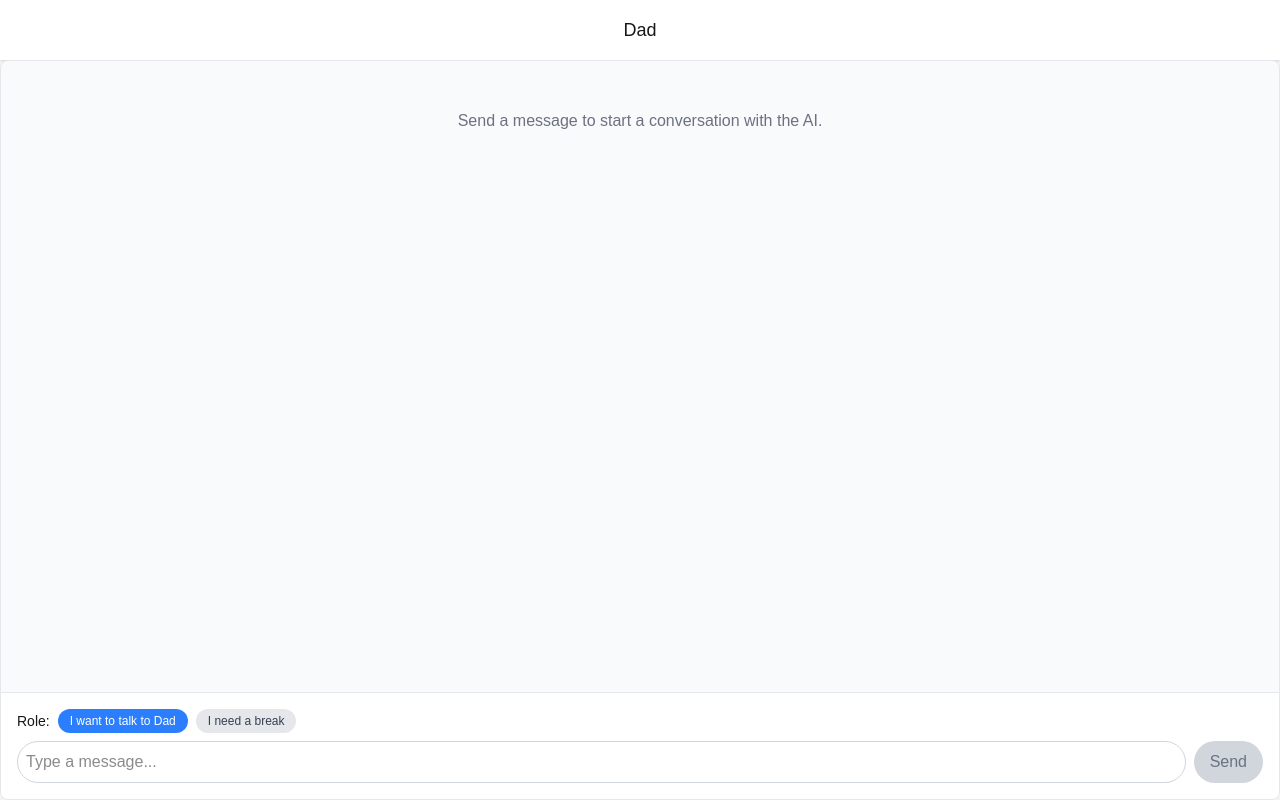
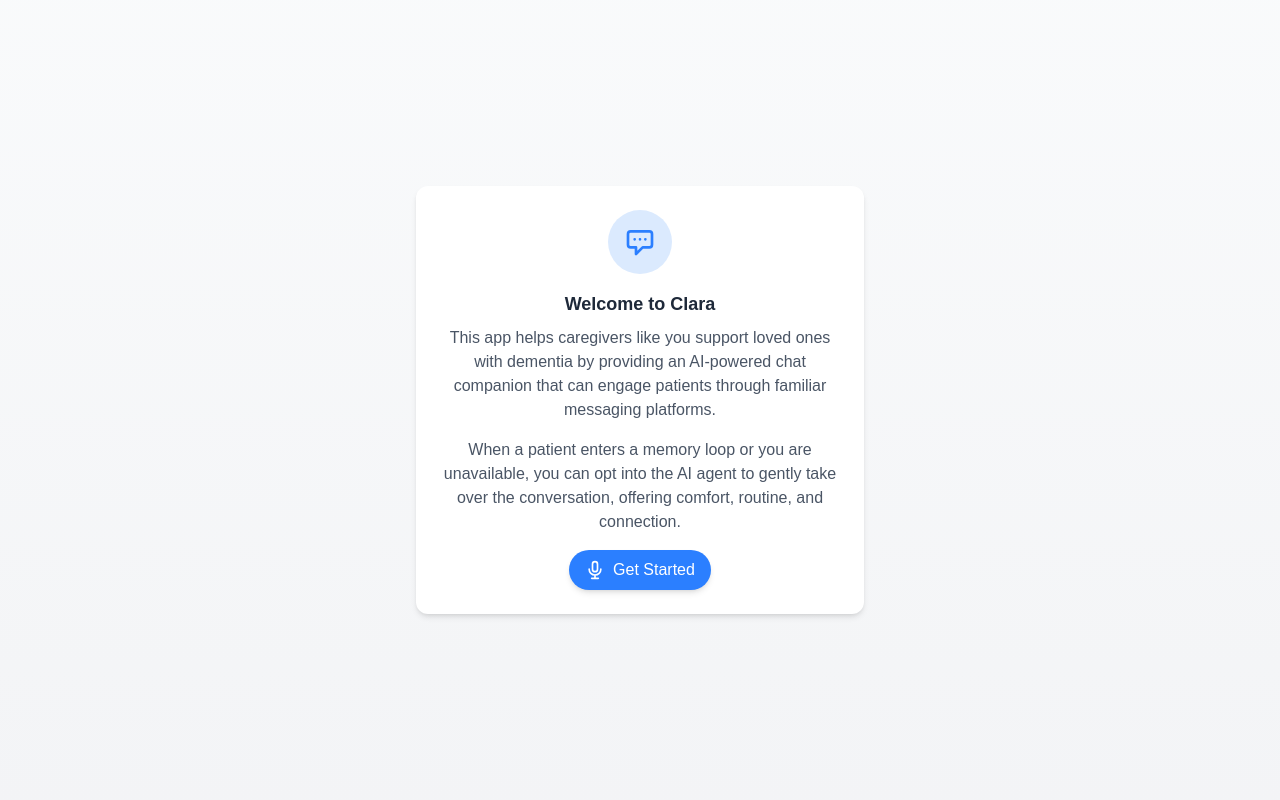
Before and after one commit to OOP-Hackathon-Clara/clara, a Next.js app in the folder clara-app/: page / in a window 1280 px wide. Built offline with nearby package versions, Linux system fonts and the light colour scheme.

Commit message:
Update UI

```diff
--- /dev/null
+++ b/clara-app/src/app/api/mode/route.ts
@@ -0,0 +1,43 @@
+import { NextRequest, NextResponse } from 'next/server';
+import { getMode, setMode } from '@/lib/mode';
+
+// Define the request body type
+interface SetModeRequest {
+  agent: boolean;
+}
+
+export async function POST(request: NextRequest) {
+  try {
+    // Parse the request body
+    const body = await request.json() as SetModeRequest;
+
+    // Validate the request body
+    if (typeof body.agent !== 'boolean') {
+      return NextResponse.json(
+        { error: 'Invalid request body. "agent" field must be a boolean.' },
+        { status: 400 }
+      );
+    }
+
+    // Update the current mode using the shared manager
+    setMode({ agent: body.agent });
+
+    // Return the updated mode
+    return NextResponse.json({
+      success: true,
+      mode: getMode()
+    });
+
+  } catch (error) {
+    console.error('Error setting mode:', error);
+    return NextResponse.json(
+      { error: 'Failed to set mode' },
+      { status: 500 }
+    );
+  }
+}
+
+// GET endpoint to retrieve the current mode
+export async function GET() {
+  return NextResponse.json({ mode: getMode() });
+}
--- a/clara-app/src/app/page.tsx
+++ b/clara-app/src/app/page.tsx
@@ -8,11 +8,6 @@ export const metadata = {
 export default function AIPage() {
   return (
     <div className="w-screen h-screen flex flex-col bg-gray-100">
-      {/* Simple header bar with just the name "Dad" */}
-      <div className="bg-white p-4 shadow-sm text-center">
-        <h1 className="text-lg font-medium">Dad</h1>
-      </div>
-
       {/* Chat wrapper taking up the rest of the space */}
       <div className="flex-1">
         <AIChatWrapper />
--- a/clara-app/src/components/ai/AIChat.tsx
+++ b/clara-app/src/components/ai/AIChat.tsx
@@ -1,7 +1,7 @@
 'use client';
 
 import { useState, FormEvent, useRef, useEffect } from 'react';
-import AIMessage from './AIMessage';
+import { AIMessage } from '.';
 
 // Define message types
 interface Message {
@@ -108,13 +108,23 @@ export default function AIChat() {
   };
 
   return (
-    <div className="flex flex-col h-full border border-gray-200 rounded-lg overflow-hidden">
+    <div className="flex flex-col h-full bg-gradient-to-b from-gray-50 to-gray-100 shadow-xl rounded-lg overflow-hidden">
+      {/* Chat Header - Messenger style */}
+      <div className="bg-white border-b border-gray-200 shadow-sm px-4 py-3 flex items-center">
+        <div className="w-10 h-10 rounded-full bg-blue-100 flex items-center justify-center overflow-hidden mr-3">
+          <span className="text-blue-500 font-semibold text-lg">D</span>
+        </div>
+        <div>
+          <h2 className="font-semibold text-gray-800">Dad</h2>
+        </div>
+      </div>
+
       {/* Messages Container */}
-      <div className="flex-1 overflow-y-auto p-4 bg-gray-50">
-        <div className="space-y-4">
+      <div className="flex-1 overflow-y-auto p-4 bg-gradient-to-b from-gray-50 to-gray-100">
+        <div className="space-y-4 max-w-3xl mx-auto">
           {messages.length === 0 && (
-            <div className="text-center text-gray-500 py-8">
-              Send a message to start a conversation with the AI.
+            <div className="rounded-lg p-4 text-center text-gray-500">
+              No messages yet. Start a conversation with Dad.
             </div>
           )}
 
@@ -123,8 +133,13 @@ export default function AIChat() {
           ))}
 
           {error && (
-            <div className="bg-red-100 text-red-700 p-3 rounded-lg">
+            <div className="bg-red-100 text-red-700 p-3 rounded-lg shadow">
+              <div className="flex items-center">
+                <svg xmlns="http://www.w3.org/2000/svg" className="h-5 w-5 mr-2" fill="none" viewBox="0 0 24 24" stroke="currentColor">
+                  <path strokeLinecap="round" strokeLinejoin="round" strokeWidth={2} d="M12 8v4m0 4h.01M21 12a9 9 0 11-18 0 9 9 0 0118 0z" />
+                </svg>
                 Error: {error}
+              </div>
             </div>
           )}
 
@@ -132,63 +147,70 @@ export default function AIChat() {
         </div>
       </div>
 
-      {/* Message Input */}
-      <form onSubmit={handleSubmit} className="p-4 border-t border-gray-200 bg-white">
-        <div className="flex flex-col space-y-2">
-          <div className="flex items-center justify-between mb-2">
-            <div className="flex items-center space-x-2">
-              <span className="text-sm font-medium">Role:</span>
+      {/* Role Selection Bar */}
+      <div className="bg-white border-t border-gray-200 px-4 py-2">
+        <div className="flex justify-center space-x-3 mb-2">
           <button
             type="button"
-                onClick={toggleRole}
-                className={`px-3 py-1 text-xs rounded-full ${
+            onClick={() => setActiveRole('user')}
+            className={`px-4 py-2 rounded-full text-sm font-medium transition-all ${
               activeRole === 'user'
-                    ? 'bg-blue-500 text-white'
-                    : 'bg-gray-200 text-gray-700'
+                ? 'bg-blue-500 text-white shadow-md'
+                : 'bg-gray-100 text-gray-600 hover:bg-gray-200'
             }`}
           >
             I want to talk to Dad
           </button>
           <button
             type="button"
-                onClick={toggleRole}
-                className={`px-3 py-1 text-xs rounded-full ${
+            onClick={() => setActiveRole('agent')}
+            className={`px-4 py-2 rounded-full text-sm font-medium transition-all ${
               activeRole === 'agent'
-                    ? 'bg-red-500 text-white'
-                    : 'bg-gray-200 text-gray-700'
+                ? 'bg-red-500 text-white shadow-md'
+                : 'bg-gray-100 text-gray-600 hover:bg-gray-200'
             }`}
           >
             I need a break
           </button>
         </div>
       </div>
-          <div className="flex space-x-2">
+
+      {/* Message Input */}
+      <form onSubmit={handleSubmit} className="p-4 bg-white border-t border-gray-200">
+        <div className="flex items-center space-x-2 max-w-3xl mx-auto">
+          <div className="flex-1 relative">
             <input
               type="text"
               value={input}
               onChange={(e) => setInput(e.target.value)}
-              placeholder="Type a message..."
-              className={`flex-1 p-2 border rounded-full focus:outline-none focus:ring-2 focus:ring-blue-500 ${
-                activeRole === 'agent'
-                  ? 'bg-gray-200 border-gray-200 text-gray-400 cursor-not-allowed'
-                  : 'border-gray-300'
-              }`}
-              disabled={activeRole === 'agent'}
+              placeholder={activeRole === 'agent' ? "Add more information about your interactions with Dad today..." : "Type a message..."}
+              className="w-full p-3 pr-12 border border-gray-300 rounded-full focus:outline-none focus:ring-2 focus:ring-blue-500 text-gray-700 shadow-sm"
             />
             <button
-              type="submit"
-              className={`px-4 py-2 rounded-full ${
-                !input.trim() || activeRole === 'agent'
-                  ? 'bg-gray-300 text-gray-500 cursor-not-allowed'
-                  : activeRole === 'user'
-                    ? 'bg-blue-500 text-white hover:bg-blue-600'
-                    : 'bg-red-500 text-white hover:bg-red-600'
-              }`}
-              disabled={!input.trim() || activeRole === 'agent'}
+              type="button"
+              className="absolute right-3 top-1/2 transform -translate-y-1/2 p-1 rounded-full text-gray-400 hover:text-blue-500"
             >
-              Send
+              <svg xmlns="http://www.w3.org/2000/svg" className="h-5 w-5" fill="none" viewBox="0 0 24 24" stroke="currentColor">
+                <path strokeLinecap="round" strokeLinejoin="round" strokeWidth={2} d="M19 11a7 7 0 01-7 7m0 0a7 7 0 01-7-7m7 7v4m0 0H8m4 0h4m-4-8a3 3 0 01-3-3V5a3 3 0 116 0v6a3 3 0 01-3 3z" />
+              </svg>
             </button>
           </div>
+
+          <button
+            type="submit"
+            disabled={!input.trim()}
+            className={`p-3 rounded-full ${
+              !input.trim()
+                ? 'bg-gray-200 text-gray-400 cursor-not-allowed'
+                : activeRole === 'agent'
+                  ? 'bg-red-500 text-white hover:bg-red-600 shadow-md'
+                  : 'bg-blue-500 text-white hover:bg-blue-600 shadow-md'
+            } transition-colors`}
+          >
+            <svg xmlns="http://www.w3.org/2000/svg" className="h-5 w-5" fill="none" viewBox="0 0 24 24" stroke="currentColor">
+              <path strokeLinecap="round" strokeLinejoin="round" strokeWidth={2} d="M12 19l9 2-9-18-9 18 9-2zm0 0v-8" />
+            </svg>
+          </button>
         </div>
       </form>
     </div>
--- a/clara-app/src/components/ai/AIChatWrapper.tsx
+++ b/clara-app/src/components/ai/AIChatWrapper.tsx
@@ -1,10 +1,18 @@
 'use client';
 
 import { useState } from 'react';
-import AIChat from './AIChat';
+import { AIChat, WelcomeScreen } from '.';
 
 export default function AIChatWrapper() {
-  // This wrapper component is used to handle client-side functionality
-  // and avoid hydration issues with server components
+  const [showWelcome, setShowWelcome] = useState(true);
+
+  const handleGetStarted = () => {
+    setShowWelcome(false);
+  };
+
+  if (showWelcome) {
+    return <WelcomeScreen onGetStarted={handleGetStarted} />;
+  }
+
   return <AIChat />;
 }
--- /dev/null
+++ b/clara-app/src/components/ai/WelcomeScreen.tsx
@@ -0,0 +1,36 @@
+'use client';
+
+interface WelcomeScreenProps {
+  onGetStarted: () => void;
+}
+
+export default function WelcomeScreen({ onGetStarted }: WelcomeScreenProps) {
+  return (
+    <div className="flex flex-col h-screen bg-gradient-to-b from-gray-50 to-gray-100 items-center justify-center p-4">
+      <div className="bg-white rounded-xl shadow-md p-6 text-center max-w-md w-full">
+        <div className="w-16 h-16 bg-blue-100 rounded-full flex items-center justify-center mx-auto mb-4">
+          <svg xmlns="http://www.w3.org/2000/svg" className="h-8 w-8 text-blue-500" fill="none" viewBox="0 0 24 24" stroke="currentColor">
+            <path strokeLinecap="round" strokeLinejoin="round" strokeWidth={2} d="M8 10h.01M12 10h.01M16 10h.01M9 16H5a2 2 0 01-2-2V6a2 2 0 012-2h14a2 2 0 012 2v8a2 2 0 01-2 2h-5l-5 5v-5z" />
+          </svg>
+        </div>
+        <h3 className="text-lg font-semibold text-gray-800 mb-2">Welcome to Clara</h3>
+        <p className="text-gray-600 mb-4">
+          This app helps caregivers like you support loved ones with dementia by providing an AI-powered chat companion that can engage patients through familiar messaging platforms.
+        </p>
+        <p className="text-gray-600 mb-4">
+          When a patient enters a memory loop or you are unavailable, you can opt into the AI agent to gently take over the conversation, offering comfort, routine, and connection.
+        </p>
+        <button
+          type="button"
+          onClick={onGetStarted}
+          className="inline-flex items-center px-4 py-2 bg-blue-500 hover:bg-blue-600 text-white rounded-full transition-colors shadow-md"
+        >
+          <svg xmlns="http://www.w3.org/2000/svg" className="h-5 w-5 mr-2" fill="none" viewBox="0 0 24 24" stroke="currentColor">
+            <path strokeLinecap="round" strokeLinejoin="round" strokeWidth={2} d="M19 11a7 7 0 01-7 7m0 0a7 7 0 01-7-7m7 7v4m0 0H8m4 0h4m-4-8a3 3 0 01-3-3V5a3 3 0 116 0v6a3 3 0 01-3 3z" />
+          </svg>
+          Get Started
+        </button>
+      </div>
+    </div>
+  );
+}
--- /dev/null
+++ b/clara-app/src/components/ai/index.ts
@@ -0,0 +1,4 @@
+export { default as AIChat } from './AIChat';
+export { default as AIMessage } from './AIMessage';
+export { default as AIChatWrapper } from './AIChatWrapper';
+export { default as WelcomeScreen } from './WelcomeScreen';
```
Also changed, not shown: clara-app/src/app/api/set_mode/route.ts (added, +43 -0 lines), clara-app/src/components/ai/AIMessage.tsx (+40 -17 lines). Lines whose indentation alone changed are shown as unchanged.
